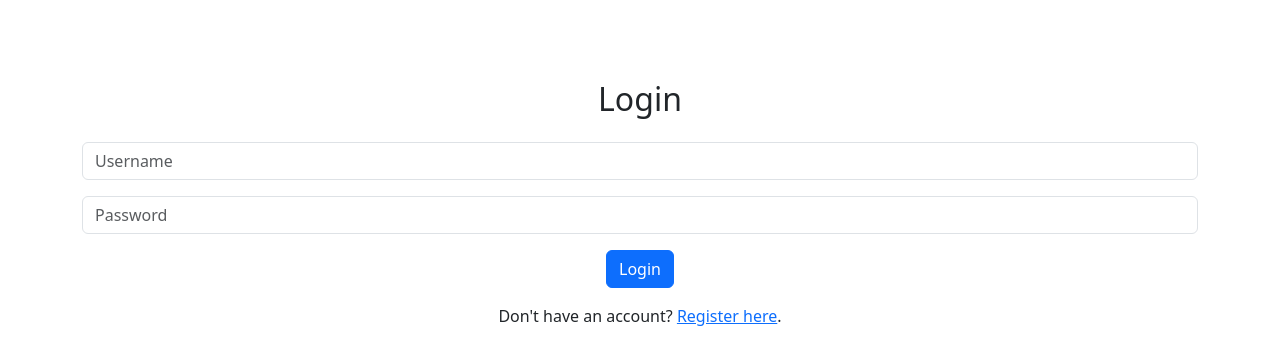
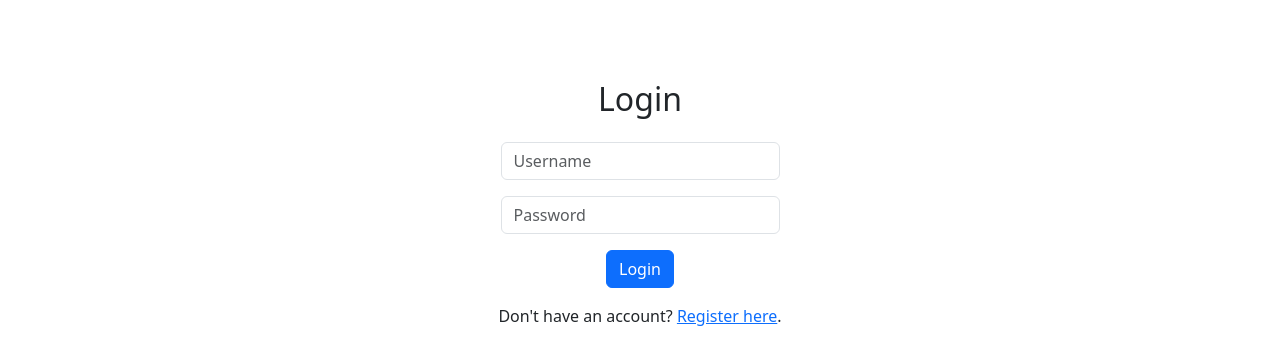
Before and after one commit to Study-Program-Applied-Computer-Science/usability-testing-and-verification-verifypair, a React (Vite) app: page / in a window 1280 px wide. Shown: the top 364 px of the page. Built offline with nearby package versions, Linux system fonts and the light colour scheme.

Commit message:
Minor fix in styles

```diff
--- a/src/components/Login.jsx
+++ b/src/components/Login.jsx
@@ -25,7 +25,7 @@ const Login = () => {
         <div className="mb-3">
           <input
             type="text"
-            className="form-control"
+            className="form-control w-25 mx-auto"
             placeholder="Username"
             value={username}
             onChange={(e) => setUsername(e.target.value)}
@@ -35,7 +35,7 @@ const Login = () => {
         <div className="mb-3">
           <input
             type="password"
-            className="form-control"
+            className="form-control w-25 mx-auto"
             placeholder="Password"
             value={password}
             onChange={(e) => setPassword(e.target.value)}
--- a/src/components/Register.jsx
+++ b/src/components/Register.jsx
@@ -24,7 +24,7 @@ const Register = () => {
         <div className="mb-3">
           <input
             type="text"
-            className="form-control"
+            className="form-control w-25 mx-auto"
             placeholder="Username"
             value={username}
             onChange={(e) => setUsername(e.target.value)}
@@ -34,7 +34,7 @@ const Register = () => {
         <div className="mb-3">
           <input
             type="password"
-            className="form-control"
+            className="form-control w-25 mx-auto"
             placeholder="Password"
             value={password}
             onChange={(e) => setPassword(e.target.value)}
```
